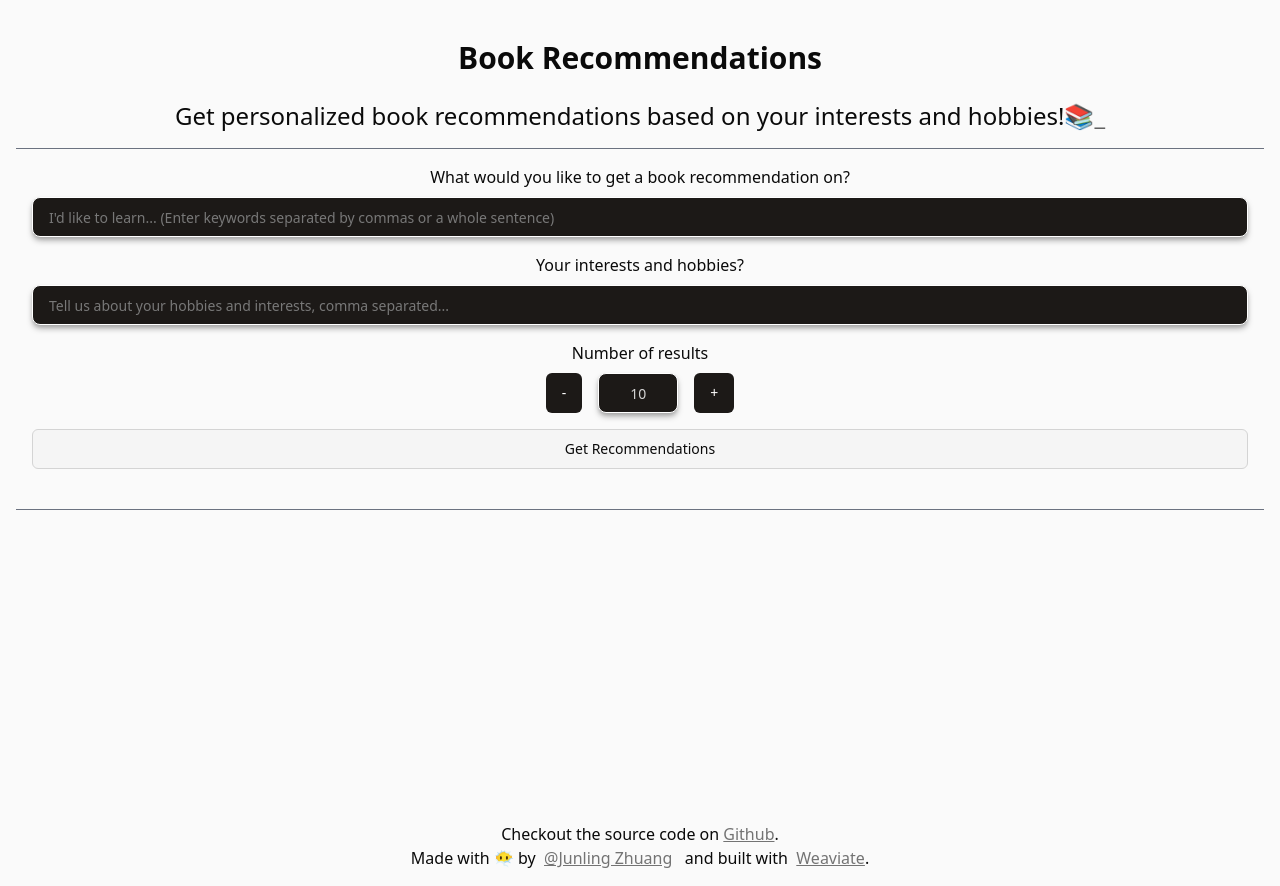
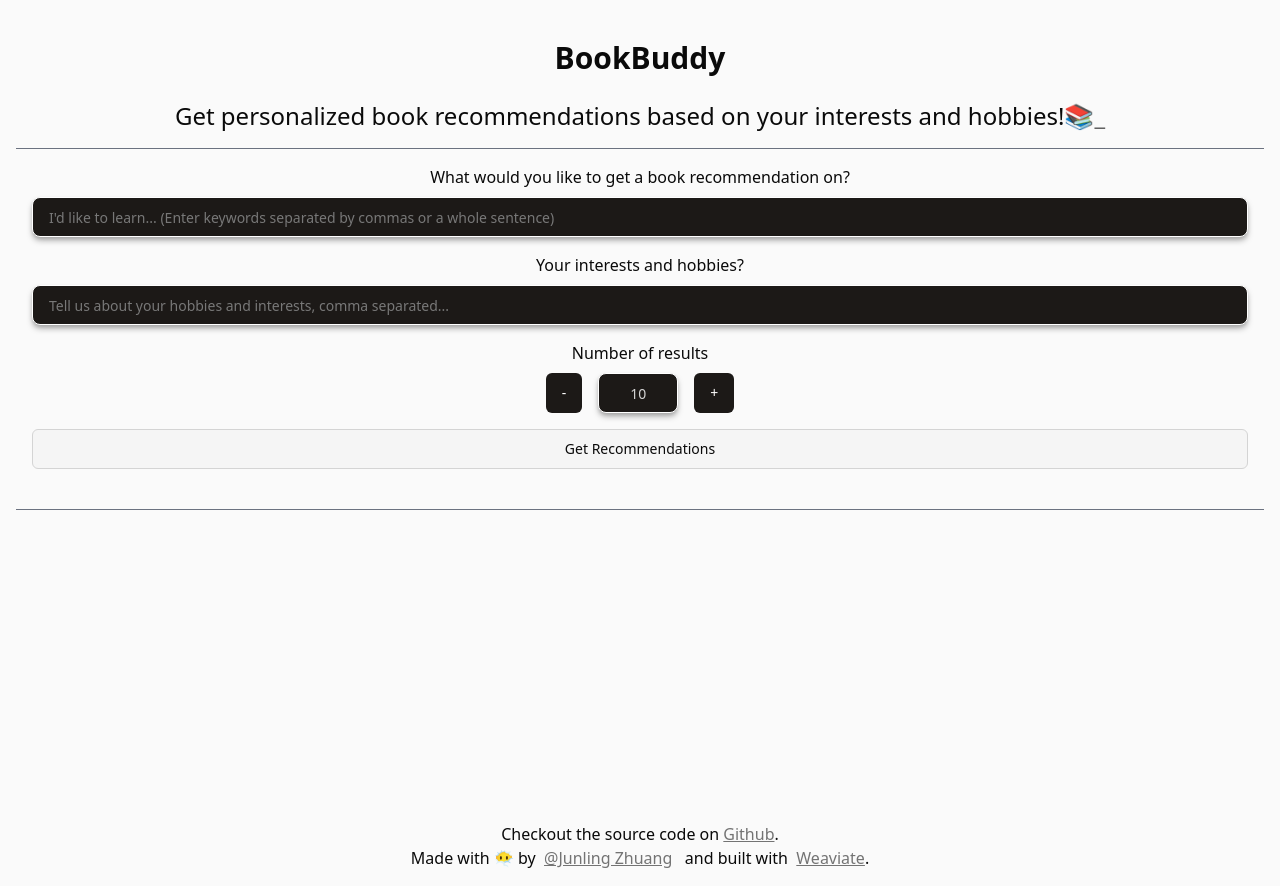
Before and after one commit to JunlingZhuang/Book-recommender, a Next.js app: page / in a window 1280 px wide. Built offline with nearby package versions, Linux system fonts and the light colour scheme.

Commit message:
update app name

```diff
--- a/pages/index.tsx
+++ b/pages/index.tsx
@@ -211,7 +211,7 @@ export default function Home() {
       <div className="mb-auto py-10 px-4 ">
         <div className="container mx-auto">
           <h1 className="text-3xl text-neutral-950 font-bold font-sans mb-6 text-center">
-            Book Recommendations
+            BookBuddy
           </h1>
           <h2 className="text-2xl text-neutral-950 font-normal text-center">
             <span ref={el}></span>
```
